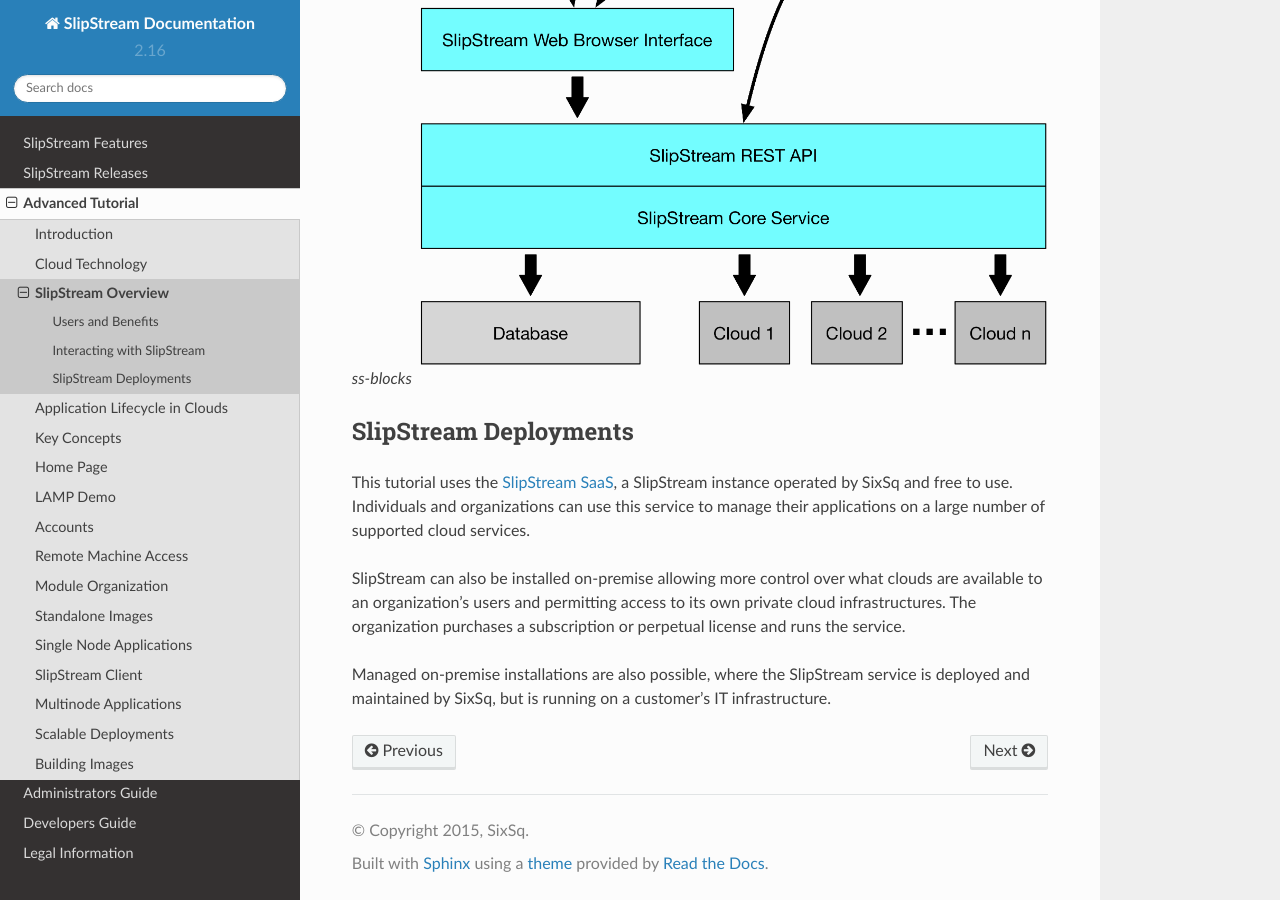
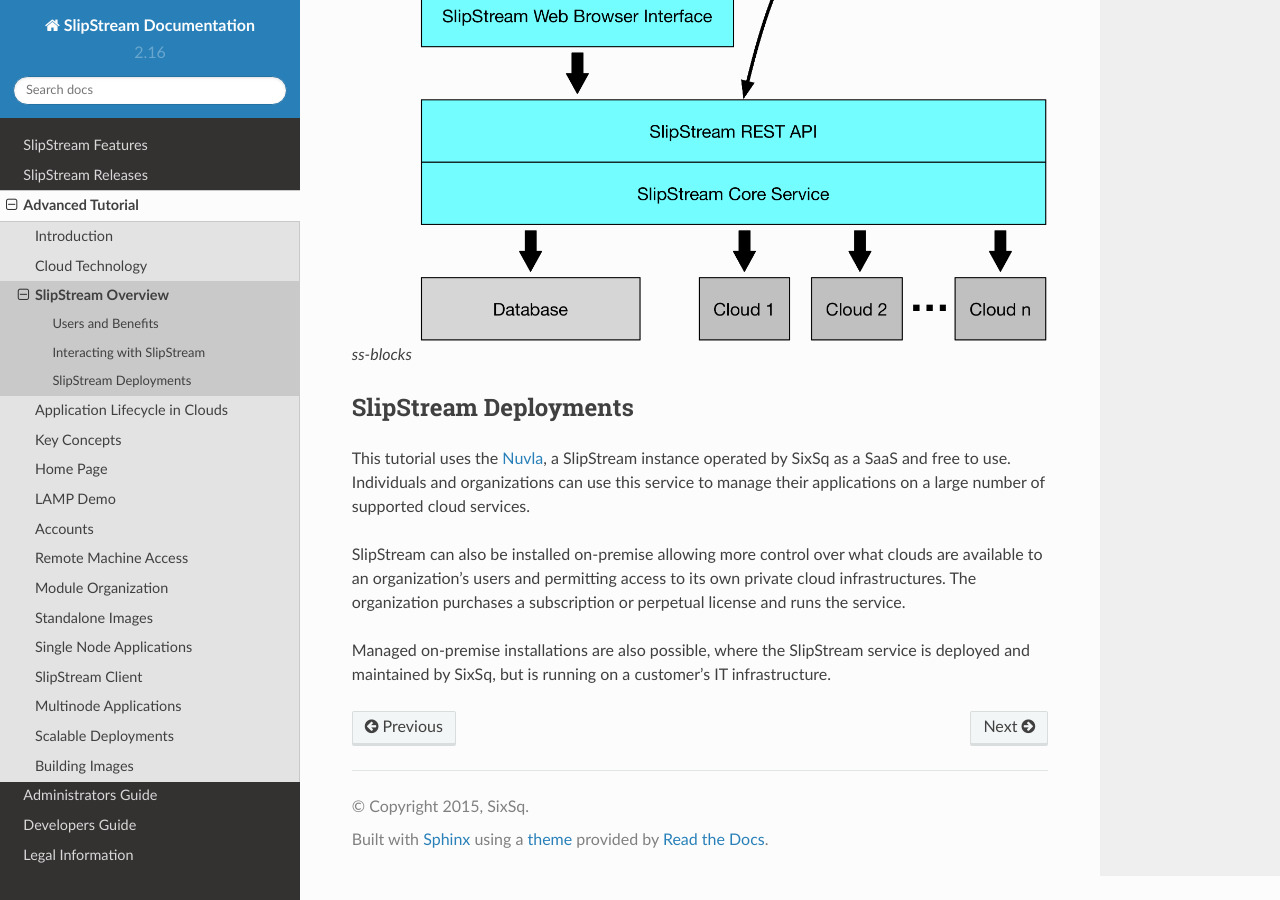
Before and after one commit to slipstream/SlipStreamDocumentation, a Sphinx documentation site: the page built from docs/advanced_tutorial/SlipStream_Overview.rst, in a window 1280 px wide and 900 px high, scrolled down 1890 px. Built offline with Sphinx 7.4.7 and the Read the Docs theme 2.0.0, drawn with Linux system fonts in a browser that asks for light colours; some of the changed text lies outside the part shown.

Commit message:
Intro Nuvla

```diff
--- a/docs/advanced_tutorial/SlipStream_Overview.rst
+++ b/docs/advanced_tutorial/SlipStream_Overview.rst
@@ -74,9 +73,8 @@
 SlipStream Deployments
 ----------------------
 
-This tutorial uses the `SlipStream
-SaaS <https://slipstream.sixsq.com>`__, a SlipStream instance operated
-by SixSq and free to use. Individuals and organizations can use this
+This tutorial uses the `Nuvla <https://nuv.la>`__, a SlipStream instance operated
+by SixSq as a SaaS and free to use. Individuals and organizations can use this
 service to manage their applications on a large number of supported
 cloud services.
 
```
Also changed, not shown: other parts of docs/advanced_tutorial/SlipStream_Overview.rst (+0 -1 lines).
